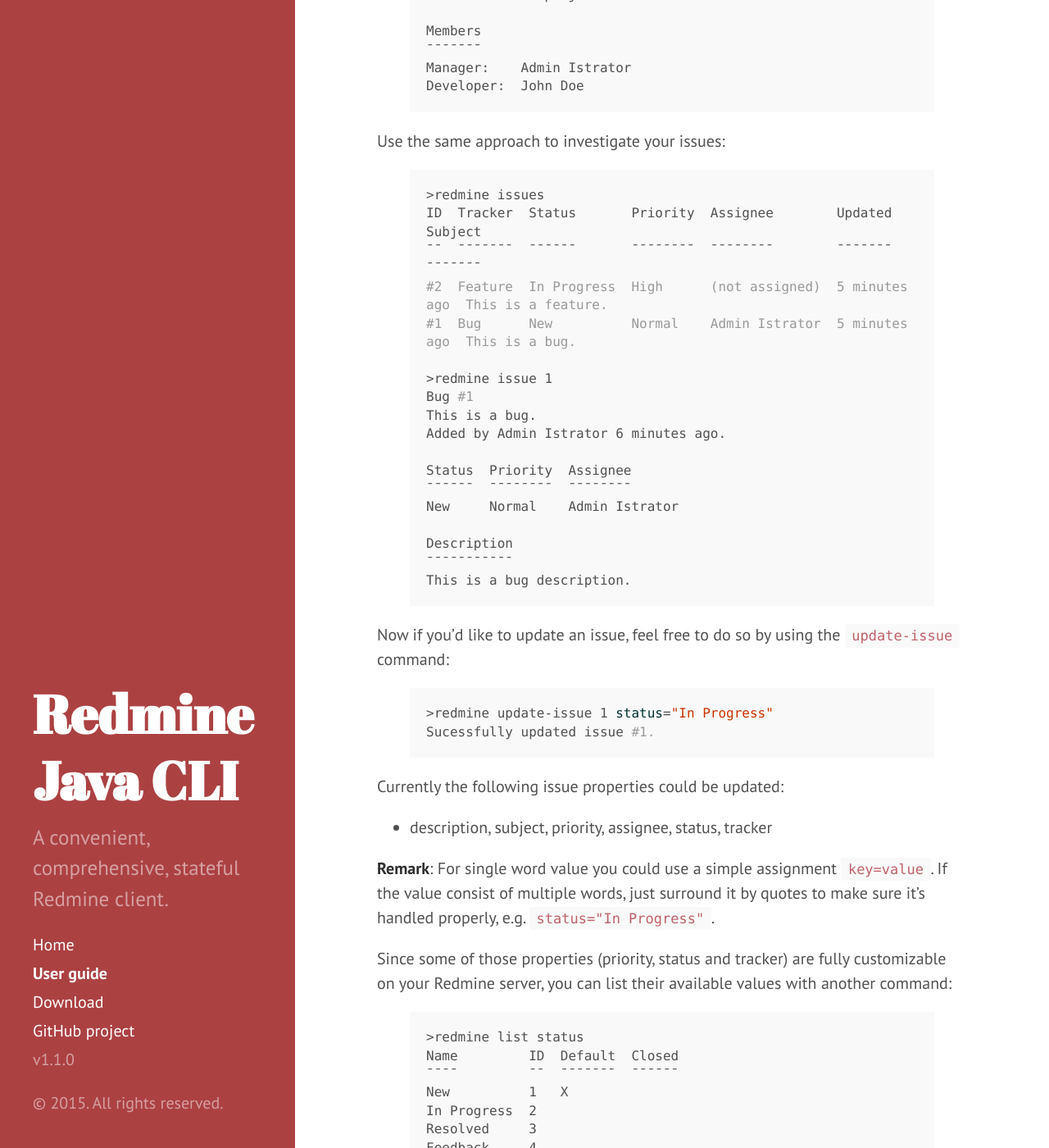
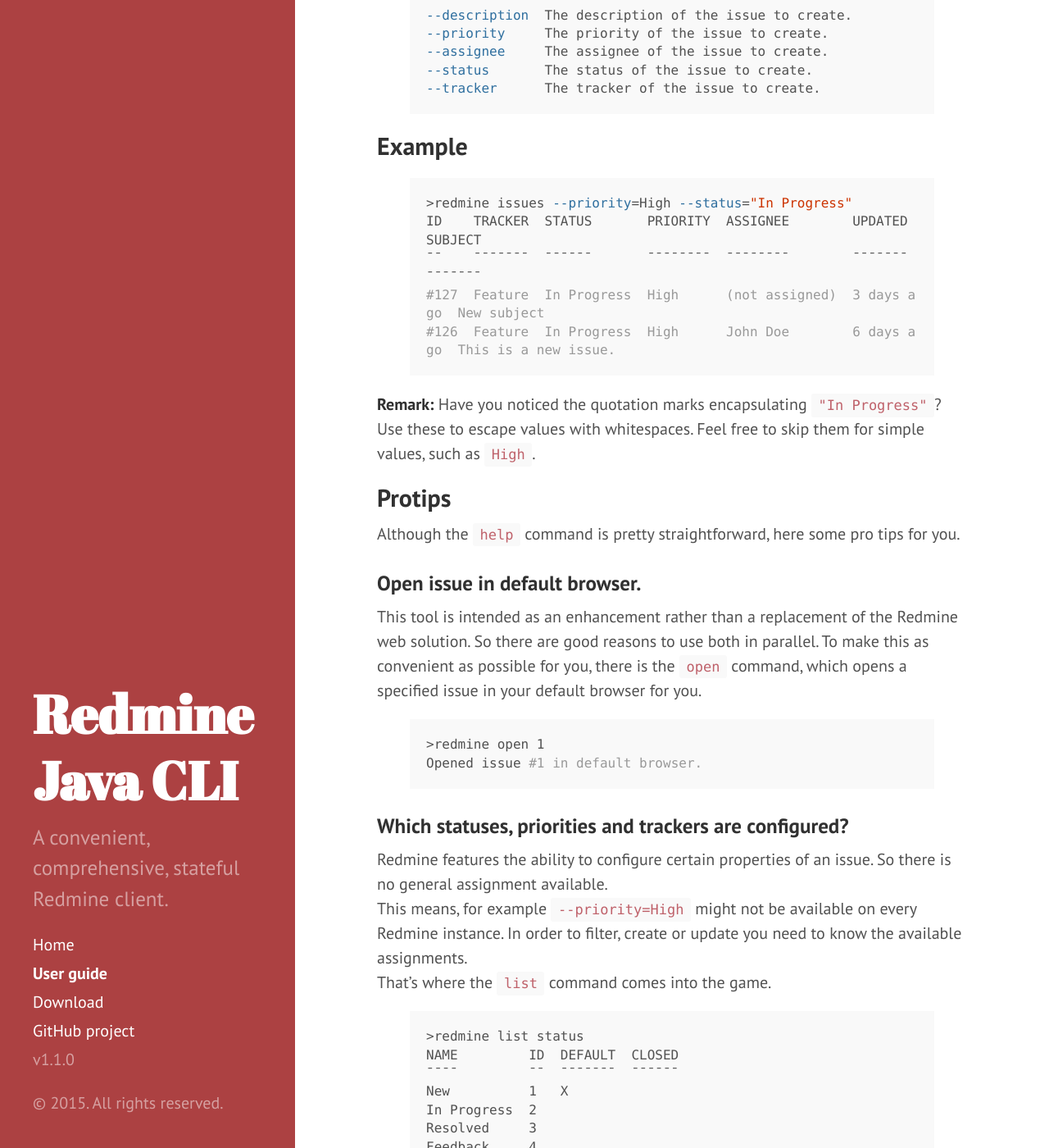
Before and after one commit to albfan/RedmineJavaCLI, a Jekyll site: the page built from userguide.md, in a window 1280 px wide and 1400 px high, scrolled down 1434 px. Shown: the whole window at 82% size. Built offline with Jekyll 4.4.1, drawn with Linux system fonts in a browser that asks for light colours; Markdown is read by kramdown in place of the engine named in the settings; some of the changed text lies outside the part shown.

Commit message:
Updated user guide.

```diff
--- a/userguide.md
+++ b/userguide.md
@@ -3,95 +3,86 @@ layout: page
 title: User guide
 ---
 
-For convenience I recommend to create an alias first:
+##3-Step-Setup
+* Download [RedmineJavaCLI]({{ site.github.repo }}/releases/download/v{{ site.version }}/RedmineJavaCli-{{ site.version }}.jar)
+* Create an alias
 {% highlight bash %}
-alias redmine="java -jar /<pathToJar>/RedmineJavaCli-1.0.jar $@"
+alias redmine="java -jar ./RedmineJavaCli-{{ site.version }}.jar $@"
+{% endhighlight %}
+* Connect to your Redmine instance
+{% highlight bash %}
+>redmine connect http://your.server/redmine apiKey
+{% endhighlight %}
+You are all set. Have fun :-)
+
+##Available commands
+To get a list of available command just call `redmine help`.
+{% highlight bash %}
+>redmine help
+help          Display general help or (if provided) command help.
+connect       Connect to server using API key for authentication.
+projects      Display your projects.
+project       Display project details.
+issues        Display issues.
+issue         Display issue details.
+history       Display issue history.
+list          List the specified entity.
+create-issue  Create a new issue.
+update-issue  Update a given issue.
+open          Open issue in default browser.
+reset         Reset the current configuration.
 {% endhighlight %}
 
-Let's display a list of available commands:
+The `help` command also features a dedicated help for each command.
 {% highlight bash %}
->redmine help
-usage: redmine <command> [<args>]
+>redmine help create-issue
+COMMAND
+¯¯¯¯¯¯¯
+create-issue
 
-help          [<command>]       Display general help or (if provided) command help.
-connect       <url> <apiKey>    Connect to server using API key for authentication.
-projects                        Display your projects.
-project       <key>             Display project details.
-issues                          Display issues.
-issue         <id>              Display issue details.
-history       <id>              Display issue history.
-list          <entity>          List the specified entity.
-update-issue  <id> <keyValue>   Update a given issue.
-open          <id>              Open issue in default browser.
-reset                           Reset the current configuration.
+DESCRIPTION
+¯¯¯¯¯¯¯¯¯¯¯
+Create a new issue.
+
+usage: redmine create-issue <projectKey> <subject> --option=value
+
+<projectKey>  The key of the project to add this issue to.
+<subject>     The subject of the issue.
+
+--description  The description of the issue to create.
+--priority     The priority of the issue to create.
+--assignee     The assignee of the issue to create.
+--status       The status of the issue to create.
+--tracker      The tracker of the issue to create.
 {% endhighlight %}
 
-**Note:** There is also a per-command help available, just type `redmine help connect` for example.
+##Example
+{% highlight bash %}
+>redmine issues --priority=High --status="In Progress"
+ID    TRACKER  STATUS       PRIORITY  ASSIGNEE        UPDATED     SUBJECT
+¯¯    ¯¯¯¯¯¯¯  ¯¯¯¯¯¯       ¯¯¯¯¯¯¯¯  ¯¯¯¯¯¯¯¯        ¯¯¯¯¯¯¯     ¯¯¯¯¯¯¯
+#127  Feature  In Progress  High      (not assigned)  3 days ago  New subject
+#126  Feature  In Progress  High      John Doe        6 days ago  This is a new issue.
+{% endhighlight %}
+**Remark:** Have you noticed the quotation marks encapsulating `"In Progress"`? Use these to escape values with whitespaces. Feel free to skip them for simple values, such as `High`.
 
-Before querying a Redmine instance we need to connect to a server beforehand:
+##Protips
+Although the `help` command is pretty straightforward, here some pro tips for you.
+
+###Open issue in default browser.
+This tool is intended as an enhancement rather than a replacement of the Redmine web solution. So there are good reasons to use both in parallel. To make this as convenient as possible for you, there is the `open` command, which opens a specified issue in your default browser for you.
 {% highlight bash %}
->redmine connect http://localhost:8080/redmine f92db342be05601b7ce84e98a829bd5d6a65db21
-Successfully connected user 'admin' to server 'http://localhost:8080/redmine'.
+>redmine open 1
+Opened issue #1 in default browser.
 {% endhighlight %}
 
-**Note:** Currently only API key authorization is supported. But in a next version there will be also "noauth" and user/password authorization support.
-
-Now list your projects or have a look at your project details:
-
-{% highlight bash %}
->redmine projects
-Name            Key
-¯¯¯¯            ¯¯¯
-Test Project 1  test-project-1
-Test Project 2  test-project-2
-
->redmine project test-project-1
-Test Project 1
-
-This is a test project.
-
-Members
-¯¯¯¯¯¯¯
-Manager:    Admin Istrator
-Developer:  John Doe
-{% endhighlight %}
-
-Use the same approach to investigate your issues:
-{% highlight bash %}
->redmine issues
-ID  Tracker  Status       Priority  Assignee        Updated        Subject
-¯¯  ¯¯¯¯¯¯¯  ¯¯¯¯¯¯       ¯¯¯¯¯¯¯¯  ¯¯¯¯¯¯¯¯        ¯¯¯¯¯¯¯        ¯¯¯¯¯¯¯
-#2  Feature  In Progress  High      (not assigned)  5 minutes ago  This is a feature.
-#1  Bug      New          Normal    Admin Istrator  5 minutes ago  This is a bug.
-
->redmine issue 1
-Bug #1
-This is a bug.
-Added by Admin Istrator 6 minutes ago.
-
-Status  Priority  Assignee
-¯¯¯¯¯¯  ¯¯¯¯¯¯¯¯  ¯¯¯¯¯¯¯¯
-New     Normal    Admin Istrator
-
-Description
-¯¯¯¯¯¯¯¯¯¯¯
-This is a bug description.
-{% endhighlight %}
-
-Now if you'd like to update an issue, feel free to do so by using the `update-issue` command:
-{% highlight bash %}
->redmine update-issue 1 status="In Progress"
-Sucessfully updated issue #1.
-{% endhighlight %}
-Currently the following issue properties could be updated:
-- description, subject, priority, assignee, status, tracker
-
-**Remark**: For single word value you could use a simple assignment `key=value`. If the value consist of multiple words, just surround it by quotes to make sure it's handled properly, e.g. `status="In Progress"`.
-
-Since some of those properties (priority, status and tracker) are fully customizable on your Redmine server, you can list their available values with another command:
+###Which statuses, priorities and trackers are configured?
+Redmine features the ability to configure certain properties of an issue. So there is no general assignment available.
+This means, for example `--priority=High` might not be available on every Redmine instance. In order to filter, create or update you need to know the available assignments.
+That's where the `list` command comes into the game.
 {% highlight bash %}
 >redmine list status
-Name         ID  Default  Closed
+NAME         ID  DEFAULT  CLOSED
 ¯¯¯¯         ¯¯  ¯¯¯¯¯¯¯  ¯¯¯¯¯¯
 New          1   X
 In Progress  2
@@ -101,10 +92,13 @@ Closed       5            X
 Rejected     6            X
 {% endhighlight %}
 
-You could also list the values for priority and tracker.
 
-Last but not least, if you still fill the need to use your browser, just continue working in your browser with this simple command:
-{% highlight bash %}
->redmine open 1
-Opened issue '1' in default browser.
-{% endhighlight %}
+###How to obtain my API key?
+In order to use this tool you are required to provide an **API key** for authentication.
+
+1. Login into Redmine
+2. Click "My account" (in the upper right corner)
+3. On the right-hand-side panel you could find your API key within the *API access key* section
+4. Copy this key.
+
+**Note:** If you **do not** see this section, most probably the REST API access of your Redmine instance has been disabled. If you are the administrator of the server you could enable it in the server settings.
```
